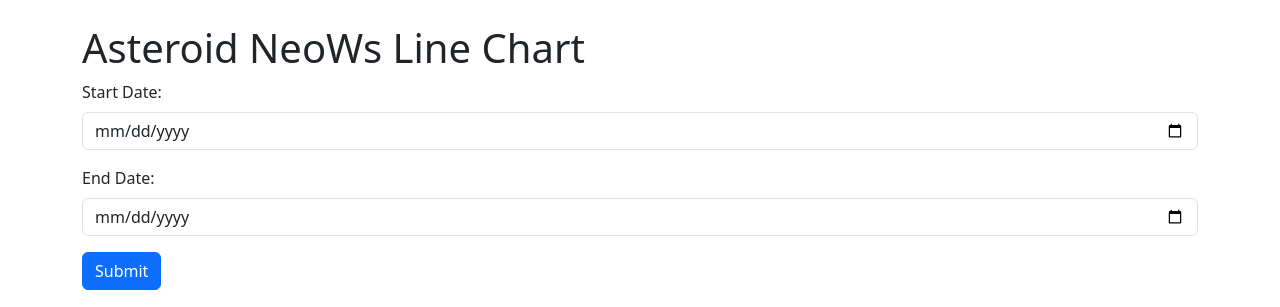
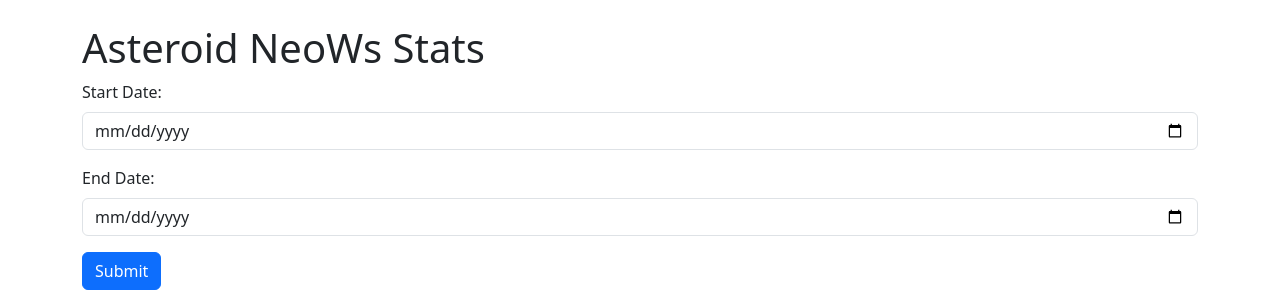
Before and after one commit to runs0n-dc/awishcar_NASA_Assignment, a website: page index.html in a window 1280 px wide. Drawn offline with nearby package versions, Linux system fonts and the light colour scheme.

Commit message:
Initial3

```diff
--- a/index.html
+++ b/index.html
@@ -13,7 +13,7 @@
 </head>
 <body>
   <div class="container">
-    <h1 class="mt-4">Asteroid NeoWs Line Chart</h1>
+    <h1 class="mt-4">Asteroid NeoWs Stats</h1>
 
     <div class="mb-3">
       <label for="startDate" class="form-label">Start Date:</label>
```
Also changed, not shown: script.js (line endings or trailing spaces).
